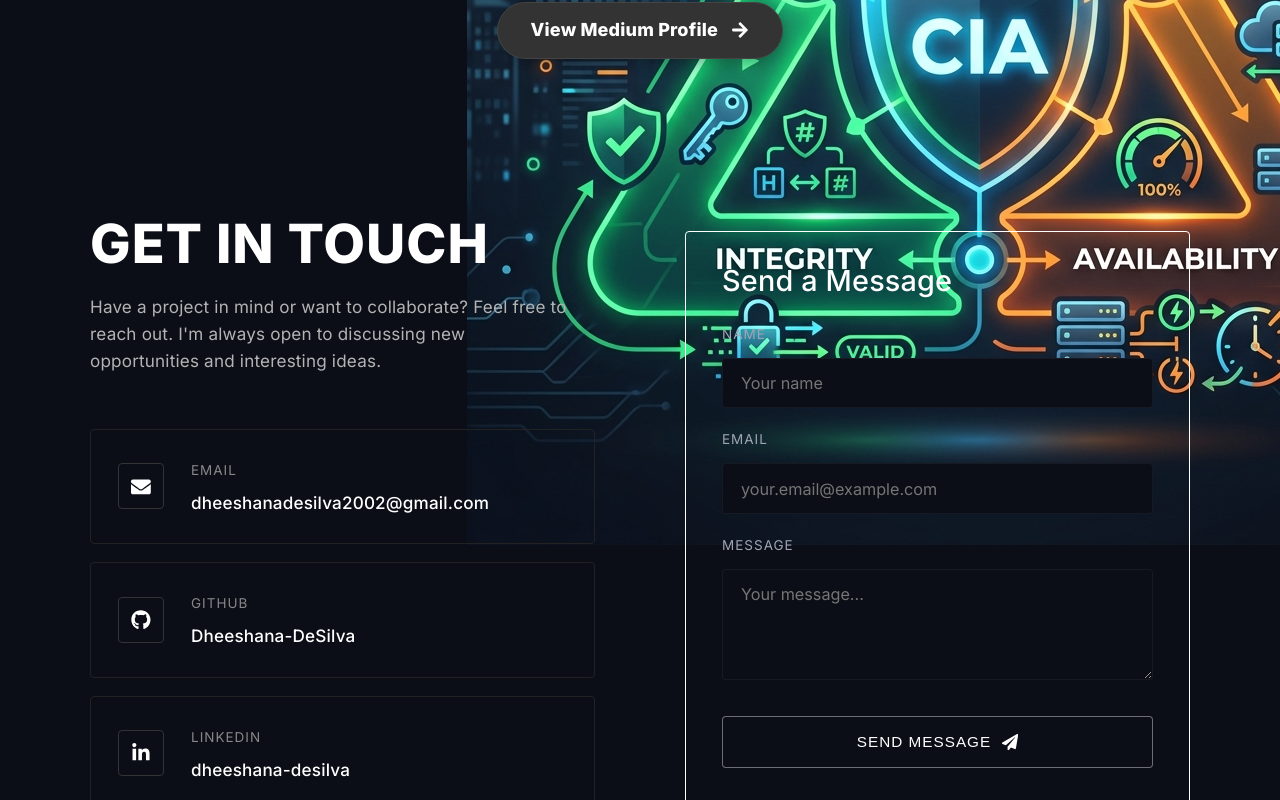
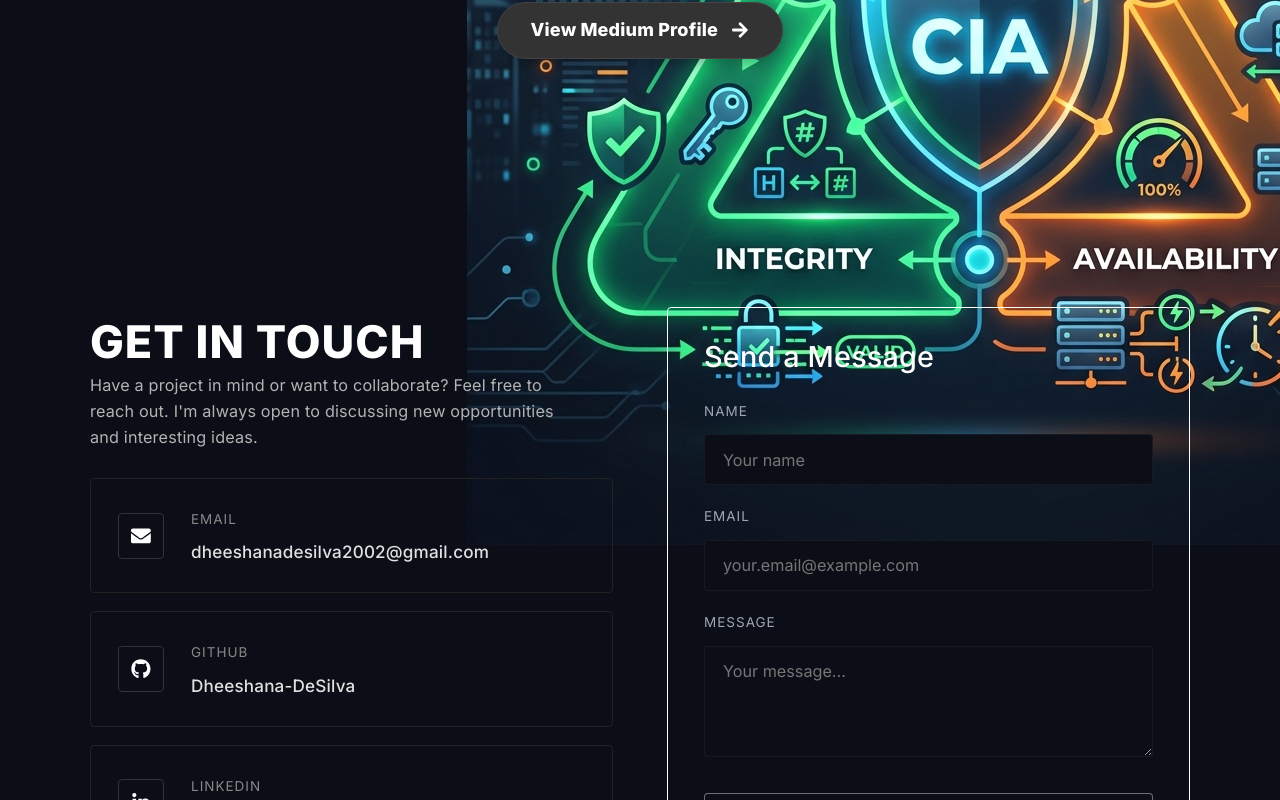
Before and after one commit to Dheeshana-DeSilva/portfolio, a React (Vite) app: page / in a window 1280 px wide. Shown: the part 5160-5960 px from the top of the page. Built offline with nearby package versions, Linux system fonts and the light colour scheme.

Commit message:
style(contact): adjust layout spacing and font size

```diff
--- a/src/components/Contact.css
+++ b/src/components/Contact.css
@@ -1,7 +1,11 @@
 /* Contact Section */
 .contact-section {
-  padding: 6rem 2rem;
+  padding: 4rem 2rem 1rem;
   color: var(--text-color, #ffffff);
+  min-height: 100vh;
+  display: flex;
+  flex-direction: column;
+  justify-content: center;
 }
 
 .contact-container {
@@ -9,20 +13,22 @@
   margin: 0 auto;
   display: grid;
   grid-template-columns: 1fr 1fr;
-  gap: 5rem;
+  gap: 3rem;
+  width: 100%;
 }
 
 /* Left Side */
 .contact-left {
   display: flex;
   flex-direction: column;
+  justify-content: center;
 }
 
 .contact-title {
-  font-size: 3rem;
+  font-size: 2.5rem;
   font-weight: 800;
   text-transform: uppercase;
-  margin-bottom: 2rem;
+  margin-bottom: 1rem;
   letter-spacing: 1px;
 }
 
@@ -35,10 +41,10 @@
 }
 
 .contact-intro {
-  font-size: 0.95rem;
+  font-size: 0.9rem;
   color: #b3b3b3;
   line-height: 1.6;
-  margin-bottom: 3rem;
+  margin-bottom: 1.5rem;
   max-width: 95%;
 }
 
--- a/src/components/Contact.jsx
+++ b/src/components/Contact.jsx
@@ -33,7 +33,7 @@ const Contact = () => {
               </div>
               <div className="contact-card-text">
                 <span className="contact-card-label">EMAIL</span>
-                <a href="mailto:dheeshanadesilva2002@gmail.com" className="contact-card-value" style={{ textDecoration: 'none', color: 'inherit' }}>dheeshanadesilva2002@gmail.com</a>
+                <a href="mailto:dheeshanadesilva2002@gmail.com" className="contact-card-value" style={{ textDecoration: 'none' }}>dheeshanadesilva2002@gmail.com</a>
               </div>
             </div>
 
@@ -43,7 +43,7 @@ const Contact = () => {
               </div>
               <div className="contact-card-text">
                 <span className="contact-card-label">GITHUB</span>
-                <a href="https://github.com/Dheeshana-DeSilva" target="_blank" rel="noopener noreferrer" className="contact-card-value" style={{ textDecoration: 'none', color: 'inherit' }}>Dheeshana-DeSilva</a>
+                <a href="https://github.com/Dheeshana-DeSilva" target="_blank" rel="noopener noreferrer" className="contact-card-value" style={{ textDecoration: 'none' }}>Dheeshana-DeSilva</a>
               </div>
             </div>
 
@@ -53,11 +53,12 @@ const Contact = () => {
               </div>
               <div className="contact-card-text">
                 <span className="contact-card-label">LINKEDIN</span>
-                <a href="https://www.linkedin.com/in/dheeshana-de-silva2002/" target="_blank" rel="noopener noreferrer" className="contact-card-value" style={{ textDecoration: 'none', color: 'inherit' }}>dheeshana-desilva</a>
+                <a href="https://www.linkedin.com/in/dheeshana-de-silva2002/" target="_blank" rel="noopener noreferrer" className="contact-card-value" style={{ textDecoration: 'none' }}>dheeshana-desilva</a>
               </div>
             </div>
           </div>
         </div>
+
 
         <div className="contact-right">
           <div className="contact-form-container">
@@ -82,8 +83,8 @@ const Contact = () => {
           </div>
         </div>
 
-      </div>
-    </section>
+      </div >
+    </section >
   );
 };
 
```
